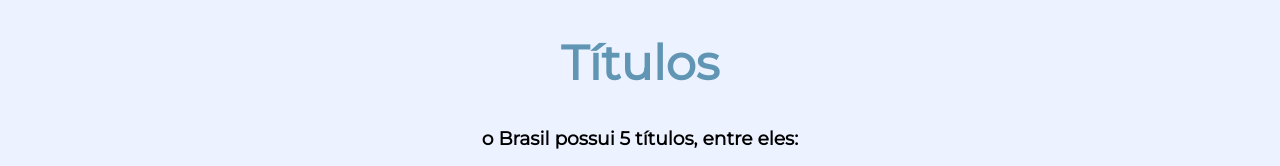
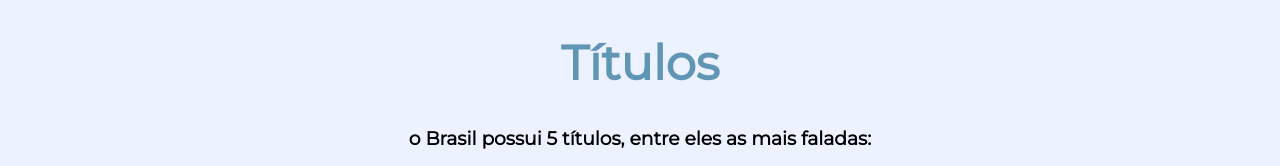
Before and after one commit to umthiago/Prova-programacao, a plain HTML site: page index.html in a window 1280 px wide. Shown: the part 1280-1446 px from the top of the page. Drawn offline with nearby package versions, Linux system fonts and the light colour scheme.

Commit message:
Update index.html

```diff
--- a/index.html
+++ b/index.html
@@ -96,7 +96,7 @@
 
    <section id="titulos" class="titulos">
         <h1 class="titulos-tittle"> Títulos </h1>
-        <h3 class="titulinho"> o Brasil possui 5 títulos, entre eles:</h3>
+        <h3 class="titulinho"> o Brasil possui 5 títulos, entre eles as mais faladas:</h3>
         <div class="titulos-cards">
 
             <div class="card">
```
